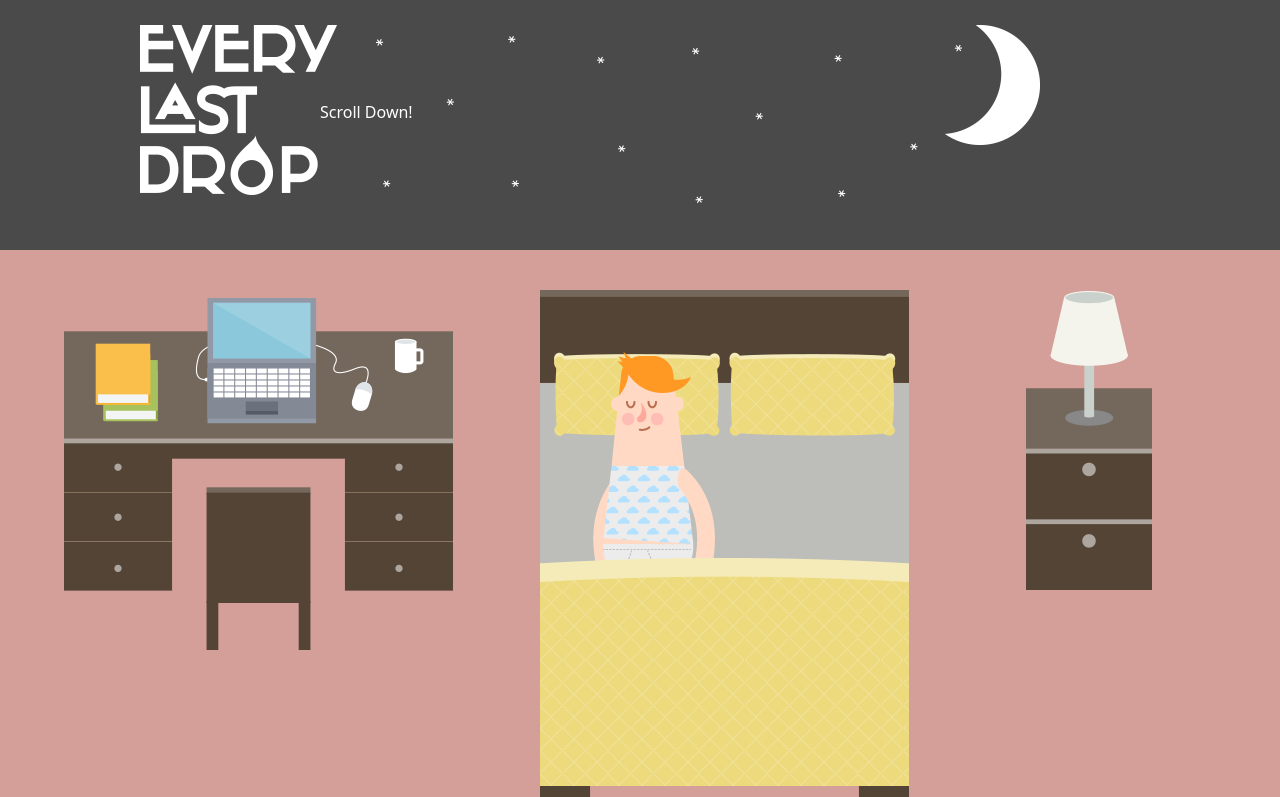
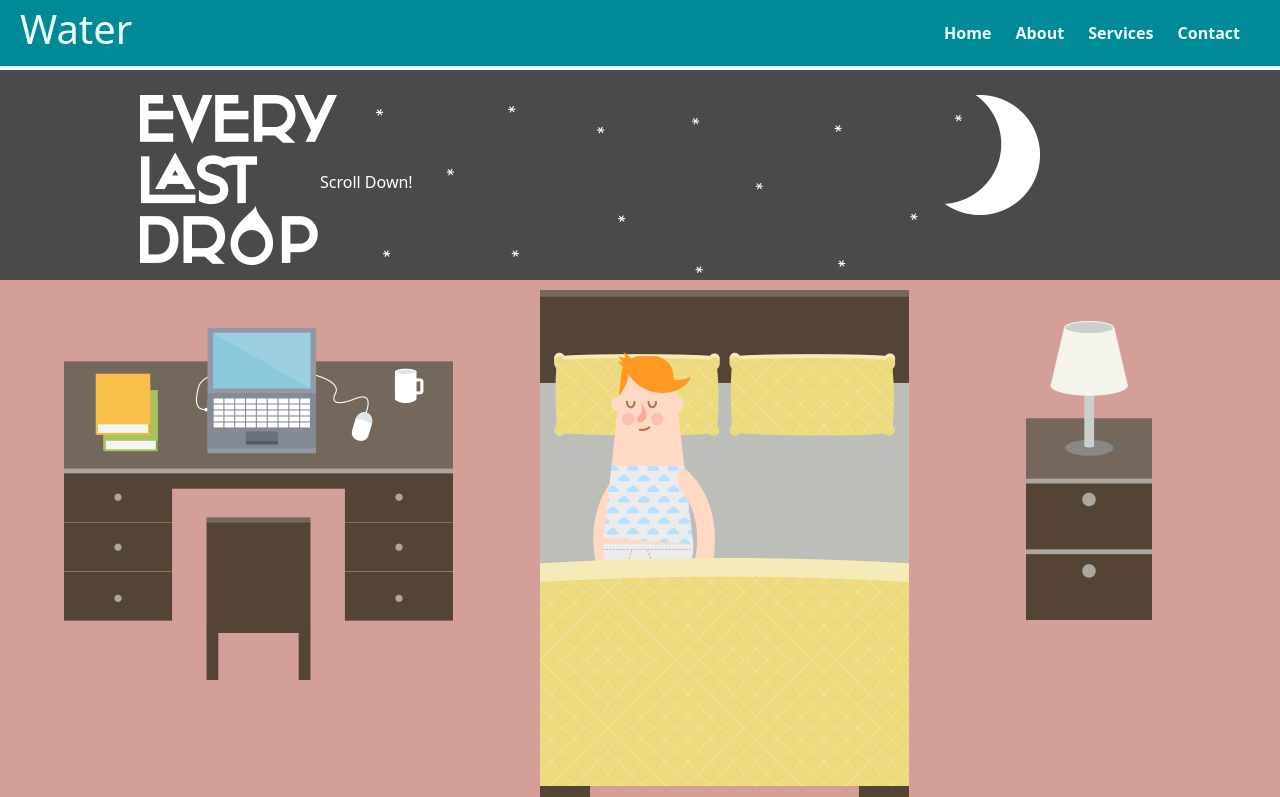
Before and after one commit to wassimalharaki/NASA-Space-Apps-Challenge, a plain HTML site: page index.html in a window 1280 px wide. Shown: the top 797 px of the page. Drawn offline with Linux system fonts and the light colour scheme.

Commit message:
Implemented navigation bar

```diff
--- a/css/style.css
+++ b/css/style.css
@@ -1,32 +1,26 @@
-/* img{
-    position: absolute;
-} */
 body{
     background: #d49e99;
     margin: 0;
     padding: 0;
     overflow: scroll;
+}
 
-
-}
 img{
     position: absolute;
 }
-
 
 .scroll_container{
  min-width: 1px;
   z-index: 0;
   height: 75280px;
   width: 100%;
-  transform-origin: 0px 0px;
-  position: absolute;
-  top: 0px;
-  left: 0px;
+  transform-origin: 0 0;
+  position: fixed;
+  top: 0;
 }
 .sky_container{
-    height: 250px;
-
+    height: 210px;
+  margin-top: 70px;
 }
 .sky-inner{
   width: 1000px;
@@ -35,8 +29,6 @@ img{
   position: relative;
   min-height: 200px;
   overflow: hidden;
-
-
 }
 
 .floor-inner{
@@ -50,10 +42,7 @@ img{
     width: 100%;
     height: 100%;
     position: fixed;
-
-
 }
-
 
 .scrollMessage{
 position: absolute;
@@ -70,7 +59,6 @@ p .scrollMessage{
 .bedroom_container{
     height: 100%;
 }
-
 
 .scroll-down{
     position: absolute;
@@ -148,7 +136,7 @@ p .scrollMessage{
     top:30%;
   }
   .inner-wall .clock-hand{
-    right:0%;
+    right:0;
     top:30%;
   }
   .inner-wall .bathroom-light{
@@ -221,7 +209,7 @@ p .scrollMessage{
 }
 .lamp{
   right: 10%;
-  bottom:0%;
+  bottom:0;
 }
 .rug{
   bottom:-22%;
@@ -360,8 +348,7 @@ p .scrollMessage{
 }
 
 .space-color{
-  background: #354250;
-  background-image: url(../img/stars-blurred.png);
+  background: #354250 url(../img/stars-blurred.png);
 }
 .spacesuit{
 animation-name:  spaceman-move;
@@ -401,7 +388,7 @@ img.alien {
 .planet{
  animation-name:  planet-move;
 animation-duration: 2.5s;
-animation-delay: 0;
+animation-delay: unset;
 animation-iteration-count: infinite;
 animation-direction: alternate;
 animation-timing-function: ease-in-out;
@@ -480,3 +467,45 @@ img.small-tree {
     margin-top: 6px;
   }
 }
+
+nav {
+  background-color: #008a97;
+  color: azure;
+  position: fixed;
+  width: 100%;
+  height: 70px;
+  top: 0;
+  z-index: 1000;
+}
+
+.container {
+  max-width: 100%;
+  padding: 10px 20px;
+  display: flex;
+  height: 70px;
+  justify-content: space-between;
+  align-items: center;
+  position: fixed;
+  border-bottom: 4px solid azure;
+}
+
+ul {
+  list-style-type: none;
+  margin: 0;
+  padding: 0;
+}
+
+li {
+  display: inline;
+  margin-right: 20px;
+}
+
+a {
+  text-decoration: none;
+  color: azure;
+  font-weight: bold;
+}
+
+a:hover {
+  color: #8cf3f0;
+}
--- a/index.html
+++ b/index.html
@@ -9,6 +9,17 @@
     <link rel="stylesheet" href="css/style.css" />
 </head>
 <body>
+<nav>
+    <div class="container">
+        <h1>Water</h1>
+        <ul>
+            <li><a href="#">Home</a></li>
+            <li><a href="#">About</a></li>
+            <li><a href="#">Services</a></li>
+            <li><a href="#">Contact</a></li>
+        </ul>
+    </div>
+</nav>
 <div class="scroll_container">
     <!-- start bedroom section -->
     <section
```
